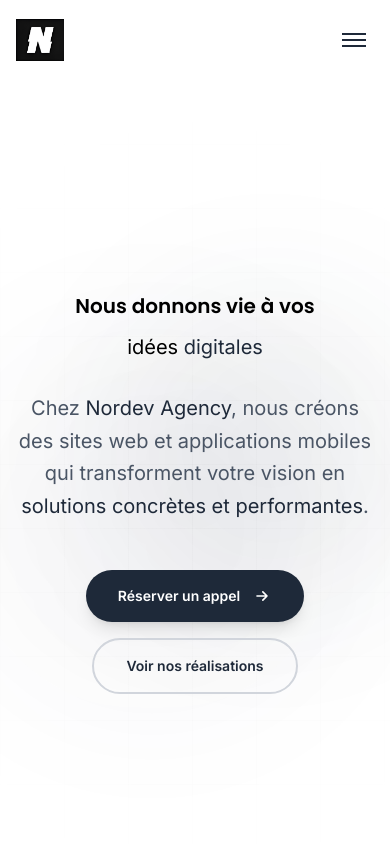
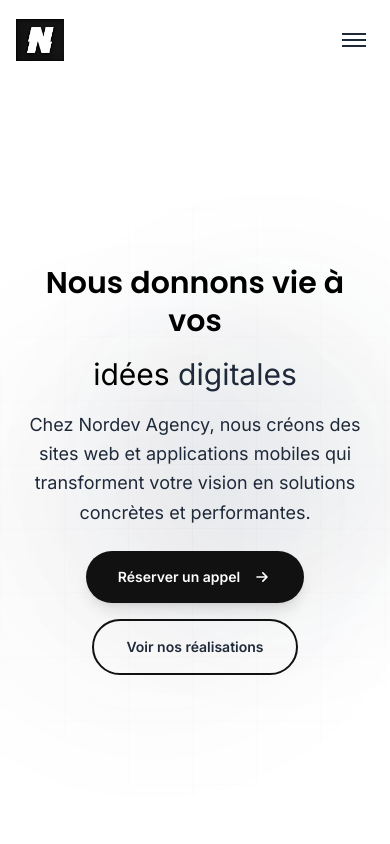
Before and after one commit to freddymk313/nordevagency, a Next.js app: page / in a window 390 px wide. Shown: the top 844 px of the page. Built offline with nearby package versions, Linux system fonts and the light colour scheme.

Commit message:
hero mobile

```diff
--- a/components/Hero.tsx
+++ b/components/Hero.tsx
@@ -1,6 +1,6 @@
 const Hero = () => {
   return (
-    <section id="home" className="min-h-screen flex items-center justify-center relative overflow-hidden pt-12 md:pt-16">
+    <section id="home" className="min-h-screen flex items-center justify-center relative overflow-hidden *pt-10 md:pt-16">
       {/* Background elements sophistiqués */}
       <div className="absolute top-1/4 -right-10 w-80 h-80 bg-gray-800/5 rounded-full blur-3xl" />
       <div className="absolute bottom-1/4 -left-10 w-96 h-96 bg-gray-800/3 rounded-full blur-3xl" />
@@ -20,7 +20,7 @@ const Hero = () => {
           </div> */}
 
           {/* Titre principal */}
-          <h1 className="text-xl md:text-6xl lg:text-7xl font-bold mb-8 leading-tight">
+          <h1 className="text-3xl md:text-5xl lg:text-6xl font-bold mb-4 md:mb-8 leading-tight">
             Nous donnons vie à vos
             <span className="block mt-4">
               idées{" "}
@@ -32,14 +32,14 @@ const Hero = () => {
           </h1>
 
           {/* Description */}
-          <p className="text-xl md:text-2xl text-gray-600 mb-12 max-w-3xl mx-auto leading-relaxed">
+          <p className="text-lg md:text-xl lg:text-2xl* text-gray-800 mb-6 md:mb-12 max-w-3xl mx-auto leading-relaxed">
             Chez <span className="font-semibold text-gray-800">Nordev Agency</span>, nous créons des sites web et applications mobiles
             qui transforment votre vision en <span className="text-gray-800 font-medium">solutions concrètes et performantes</span>.
           </p>
 
           {/* CTA Buttons */}
           <div className="flex flex-col sm:flex-row gap-4 justify-center items-center mb-16">
-            <button className="bg-gray-800 text-sm text-white px-8 py-4 rounded-full hover:bg-gray-900 transition-all duration-300 font-semibold *text-lg shadow-lg hover:shadow-xl transform hover:-translate-y-1 flex items-center gap-3 group">
+            <button className="bg-[#111111] text-sm text-white px-8 py-4 rounded-full hover:bg-gray-900 transition-all duration-300 font-semibold *text-lg shadow-lg hover:shadow-xl transform hover:-translate-y-1 flex items-center gap-3 group">
               Réserver un appel
               <svg
                 className="w-5 h-5 group-hover:translate-x-1 transition-transform"
@@ -51,7 +51,7 @@ const Hero = () => {
               </svg>
             </button>
 
-            <button className="border-2 text-sm border-gray-300 text-gray-800 px-8 py-4 rounded-full hover:border-gray-800 transition-all duration-300 font-semibold *text-lg hover:shadow-lg transform hover:-translate-y-1">
+            <button className="border-2 text-sm border-[#111111] text-gray-800 px-8 py-4 rounded-full hover:border-gray-800 transition-all duration-300 font-semibold *text-lg hover:shadow-lg transform hover:-translate-y-1">
               Voir nos réalisations
             </button>
           </div>
```
